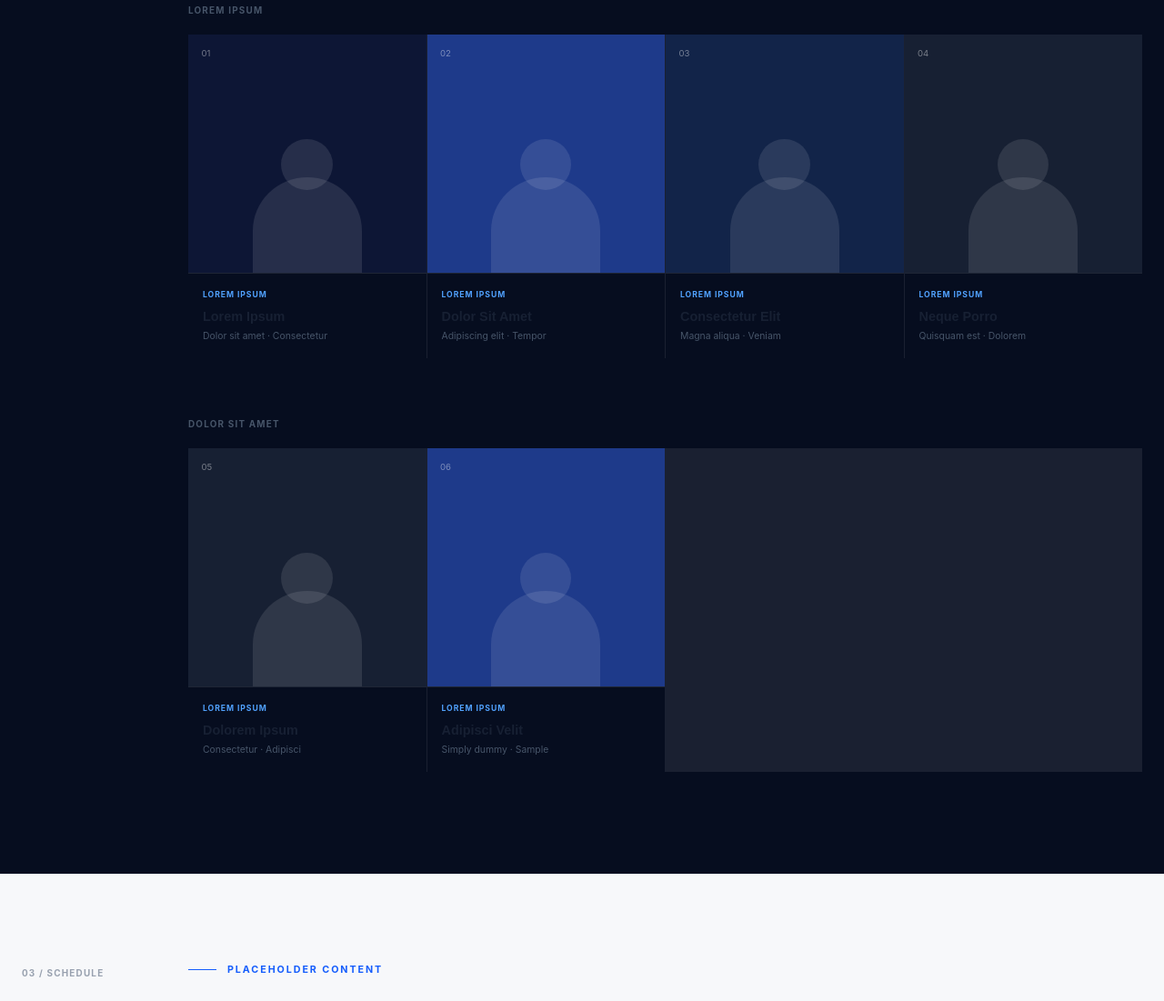
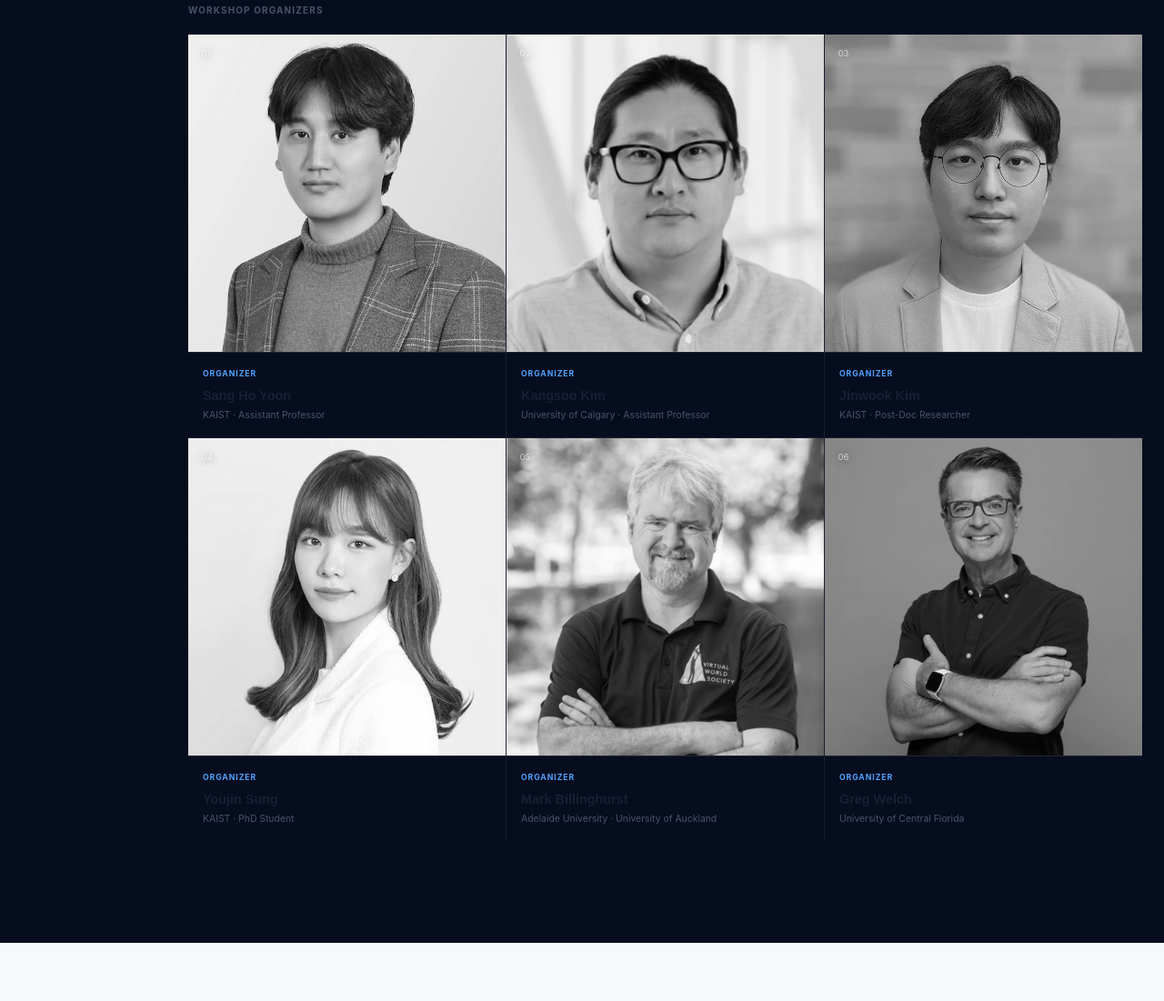
Before and after one commit to HCI-Tech-Lab/chi27workshop, a plain HTML site: page index.html in a window 1280 px wide. Shown: the part 2643-3744 px from the top of the page at 91% size. Drawn offline with Linux system fonts and the light colour scheme.

Commit message:
Add workshop organizers

```diff
--- a/assets/css/style.css
+++ b/assets/css/style.css
@@ -122,10 +122,16 @@ button { font:inherit; }
 .people-heading { display:flex; justify-content:space-between; gap:2rem; align-items:end; margin-bottom:1.2rem; }
 .people-heading span { color:#475569; font-size:.62rem; font-weight:700; letter-spacing:.12em; }
 .people-heading p { max-width:520px; margin:0; color:#475569; font-size:.72rem; text-align:right; }
-.people-heading.assistants { margin-top:4rem; }
 .people-grid { display:grid; grid-template-columns:repeat(4,1fr); gap:1px; background:rgba(255,255,255,.08); }
-.assistants-grid { grid-template-columns:repeat(4,1fr); }
-.person-card { background:var(--navy); }
+.organizers-grid { grid-template-columns:repeat(3,1fr); }
+.person-card { min-width:0; background:var(--navy); }
+.person-photo { position:relative; display:block; aspect-ratio:1; overflow:hidden; background:#0d1635; }
+.person-photo img { width:100%; height:100%; object-fit:cover; filter:grayscale(1); transition:filter .45s ease,transform .6s ease; }
+.person-photo:hover img { filter:grayscale(0); transform:scale(1.035); }
+.person-photo > span { position:absolute; z-index:2; top:.8rem; left:.9rem; color:rgba(255,255,255,.65); font-size:.6rem; text-shadow:0 1px 8px rgba(0,0,0,.45); }
+.sang-photo img { object-position:center 12%; }
+.mark-photo img { object-position:center 20%; }
+.greg-photo img { object-position:center 8%; }
 .photo-placeholder { position:relative; aspect-ratio:1; overflow:hidden; background:#0d1635; }
 .photo-placeholder.tone-2 { background:#1e3a8a; }
 .photo-placeholder.tone-3 { background:#122449; }
@@ -136,6 +142,8 @@ button { font:inherit; }
 .person-card > div:last-child { padding:1rem; border-top:1px solid rgba(255,255,255,.1); }
 .person-card p { margin:0 0 .55rem; color:var(--blue-400); font-size:.54rem; font-weight:700; letter-spacing:.11em; }
 .person-card h3 { margin:0; font:700 .9rem var(--display); }
+.person-card h3 a { color:inherit; text-decoration:none; }
+.person-card h3 a:hover { color:var(--blue-400); }
 .person-card h3+span { display:block; margin-top:.3rem; color:#475569; font-size:.65rem; }
 .compact-themes { margin-top:0; }
 .compact-themes section:last-child { border-bottom:0; }
--- a/index.html
+++ b/index.html
@@ -91,18 +91,33 @@
       <div class="page-shell article-layout">
         <aside class="section-number reveal">02 / ORGANIZERS</aside>
         <div class="reveal">
-          <div class="section-heading-dark"><div class="rule-label"><span></span> Placeholder content</div><h2>Organizers</h2><p>“There is no one who loves pain itself, who seeks after it and wants to have it, simply because it is pain...”</p></div>
-          <div class="people-heading"><span>LOREM IPSUM</span></div>
-          <div class="people-grid">
-            <article class="person-card"><div class="photo-placeholder"><span>01</span><i></i></div><div><p>LOREM IPSUM</p><h3>Lorem Ipsum</h3><span>Dolor sit amet · Consectetur</span></div></article>
-            <article class="person-card"><div class="photo-placeholder tone-2"><span>02</span><i></i></div><div><p>LOREM IPSUM</p><h3>Dolor Sit Amet</h3><span>Adipiscing elit · Tempor</span></div></article>
-            <article class="person-card"><div class="photo-placeholder tone-3"><span>03</span><i></i></div><div><p>LOREM IPSUM</p><h3>Consectetur Elit</h3><span>Magna aliqua · Veniam</span></div></article>
-            <article class="person-card"><div class="photo-placeholder tone-4"><span>04</span><i></i></div><div><p>LOREM IPSUM</p><h3>Neque Porro</h3><span>Quisquam est · Dolorem</span></div></article>
-          </div>
-          <div class="people-heading assistants"><span>DOLOR SIT AMET</span></div>
-          <div class="people-grid assistants-grid">
-            <article class="person-card"><div class="photo-placeholder tone-4"><span>05</span><i></i></div><div><p>LOREM IPSUM</p><h3>Dolorem Ipsum</h3><span>Consectetur · Adipisci</span></div></article>
-            <article class="person-card"><div class="photo-placeholder tone-2"><span>06</span><i></i></div><div><p>LOREM IPSUM</p><h3>Adipisci Velit</h3><span>Simply dummy · Sample</span></div></article>
+          <div class="section-heading-dark"><div class="rule-label"><span></span> Organizing committee</div><h2>Organizers</h2><p>“There is no one who loves pain itself, who seeks after it and wants to have it, simply because it is pain...”</p></div>
+          <div class="people-heading"><span>WORKSHOP ORGANIZERS</span></div>
+          <div class="people-grid organizers-grid">
+            <article class="person-card">
+              <a class="person-photo sang-photo" href="https://sanghoy.com/" target="_blank" rel="noreferrer"><img src="./assets/images/organizers/sang-ho-yoon.webp" alt="Sang Ho Yoon" loading="lazy"><span>01</span></a>
+              <div><p>ORGANIZER</p><h3><a href="https://sanghoy.com/" target="_blank" rel="noreferrer">Sang Ho Yoon</a></h3><span>KAIST · Assistant Professor</span></div>
+            </article>
+            <article class="person-card">
+              <a class="person-photo" href="https://www.kangsookim.com/" target="_blank" rel="noreferrer"><img src="./assets/images/organizers/kangsoo-kim.webp" alt="Kangsoo Kim" loading="lazy"><span>02</span></a>
+              <div><p>ORGANIZER</p><h3><a href="https://www.kangsookim.com/" target="_blank" rel="noreferrer">Kangsoo Kim</a></h3><span>University of Calgary · Assistant Professor</span></div>
+            </article>
+            <article class="person-card">
+              <a class="person-photo" href="http://www.jinwook.me/" target="_blank" rel="noreferrer"><img src="./assets/images/organizers/jinwook-kim.webp" alt="Jinwook Kim" loading="lazy"><span>03</span></a>
+              <div><p>ORGANIZER</p><h3><a href="http://www.jinwook.me/" target="_blank" rel="noreferrer">Jinwook Kim</a></h3><span>KAIST · Post-Doc Researcher</span></div>
+            </article>
+            <article class="person-card">
+              <a class="person-photo" href="https://youjinsung.com/" target="_blank" rel="noreferrer"><img src="./assets/images/organizers/youjin-sung.webp" alt="Youjin Sung" loading="lazy"><span>04</span></a>
+              <div><p>ORGANIZER</p><h3><a href="https://youjinsung.com/" target="_blank" rel="noreferrer">Youjin Sung</a></h3><span>KAIST · PhD Student</span></div>
+            </article>
+            <article class="person-card">
+              <a class="person-photo mark-photo" href="https://empathiccomputing.org/team/mark-billinghurst/" target="_blank" rel="noreferrer"><img src="./assets/images/organizers/mark-billinghurst.webp" alt="Mark Billinghurst" loading="lazy"><span>05</span></a>
+              <div><p>ORGANIZER</p><h3><a href="https://empathiccomputing.org/team/mark-billinghurst/" target="_blank" rel="noreferrer">Mark Billinghurst</a></h3><span>Adelaide University · University of Auckland</span></div>
+            </article>
+            <article class="person-card">
+              <a class="person-photo greg-photo" href="https://sreal.ucf.edu/sreal/people/welch/" target="_blank" rel="noreferrer"><img src="./assets/images/organizers/greg-welch.webp" alt="Greg Welch" loading="lazy"><span>06</span></a>
+              <div><p>ORGANIZER</p><h3><a href="https://sreal.ucf.edu/sreal/people/welch/" target="_blank" rel="noreferrer">Greg Welch</a></h3><span>University of Central Florida</span></div>
+            </article>
           </div>
         </div>
       </div>
```
Also changed, not shown: assets/images/organizers/greg-welch.webp (added), assets/images/organizers/jinwook-kim.webp (added), assets/images/organizers/kangsoo-kim.webp (added), assets/images/organizers/mark-billinghurst.webp (added), assets/images/organizers/sang-ho-yoon.webp (added), assets/images/organizers/youjin-sung.webp (added).
